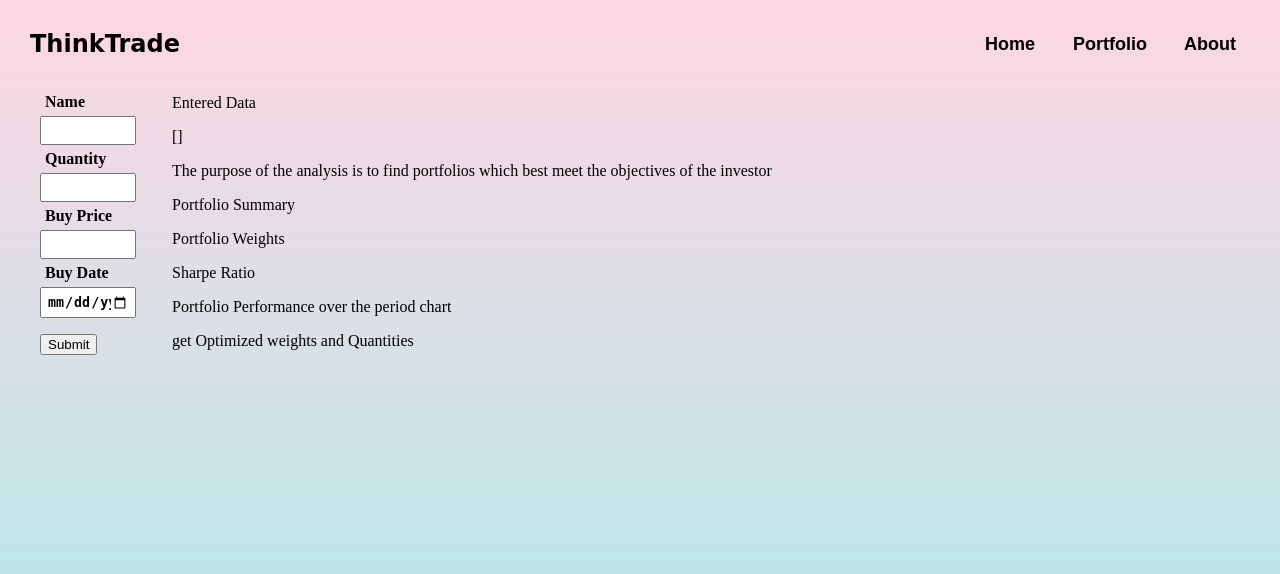
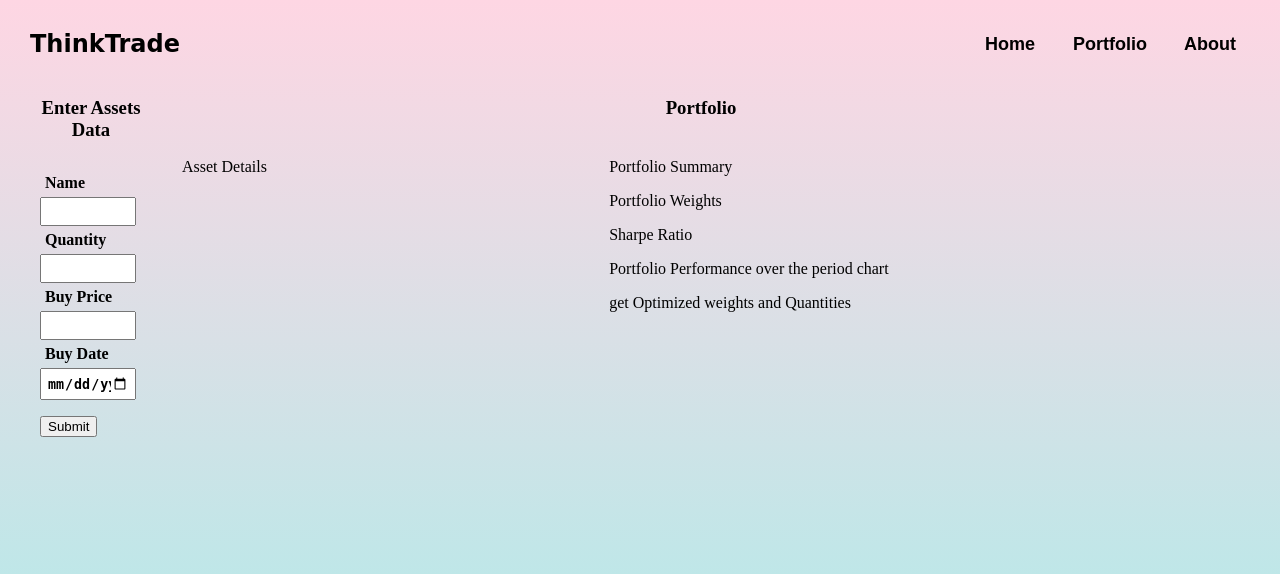
Before and after one commit to naveenkonam1985/thinktrade, a Flask app: page /portfolio in a window 1280 px wide. Shown: the top 574 px of the page. Run offline with Flask 3, Linux system fonts and the light colour scheme; some web fonts are replaced.

Commit message:
Summary section further modified

```diff
--- a/templates/portfolio.html
+++ b/templates/portfolio.html
@@ -3,6 +3,7 @@
 {% block content %}
 <div class="form_page">
     <div class="form">
+        <h3>Enter Assets Data</h3>
         <form method="post">
             <label for="name">
                 <div class="flabel">Name</div></label>
@@ -32,20 +33,22 @@
         </form>
     </div>
     <div class="data">
-        <p>Entered Data</p>
-        <p>{{stocks}}</p>
-
-        <p>{{tables|safe}}</p>
-
-        <p> The purpose of the analysis is to find portfolios which best meet the objectives of the investor</p>
-        <p> Portfolio Summary</p>
+        <h3>Portfolio</h3>
+        <div class="summary">
+            <div class="tabledata">
+                <p>Asset Details</p>
+                {{tables|safe}}
+            </div>
+            <div class="ratios">
+                <p>Portfolio Summary</p>
                 <p>Portfolio Weights</p>
                 <p>Sharpe Ratio</p>
                 <p>
                     Portfolio Performance over the period chart
                 </p>
                 <p>get Optimized weights and Quantities</p>
-
+            </div>
+        </div>
     </div>
 
 </div>
```
Lines whose indentation alone changed are shown as unchanged.
